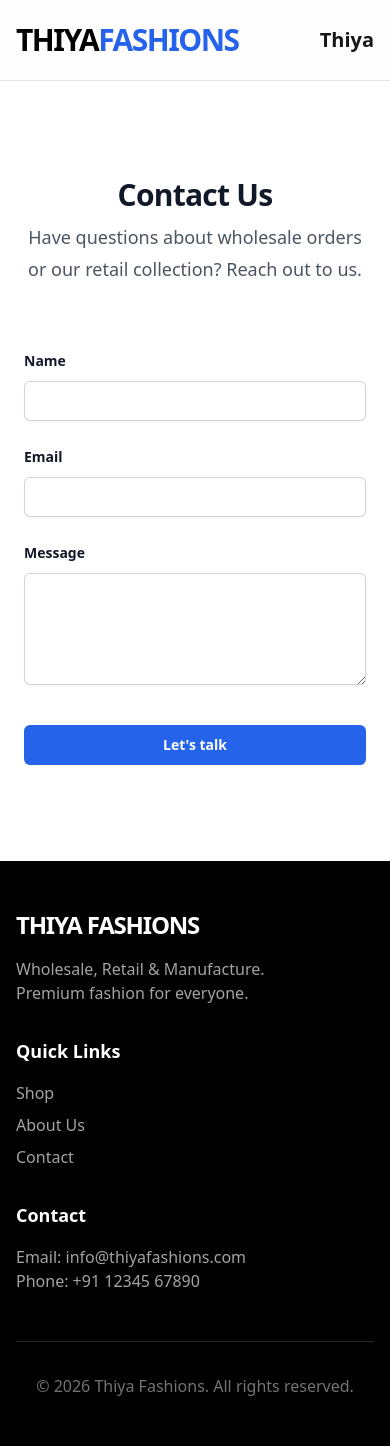
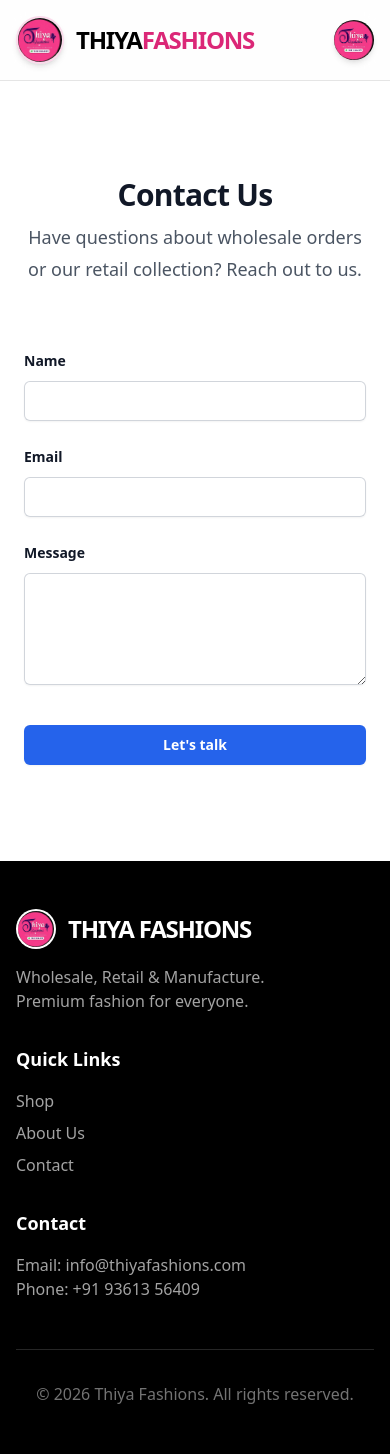
Before and after one commit to sivakrishmurugan91197-pixel/thiya_fashions_frontend, a Next.js app: page /contact in a window 390 px wide. Built offline with nearby package versions, Linux system fonts and the light colour scheme.

Commit message:
Integrate new Thiya Fashions YouTube logo, update phone numbers, and apply pink brand color accents

```diff
--- a/components/ThiyaLayout.jsx
+++ b/components/ThiyaLayout.jsx
@@ -8,8 +8,11 @@
                 <div className="max-w-7xl mx-auto px-4 sm:px-6 lg:px-8">
                     <div className="flex justify-between items-center h-20">
                         <div className="flex items-center">
-                            <Link href="/products" className="text-3xl font-black tracking-tighter text-black uppercase">
-                                Thiya<span className="text-blue-600">Fashions</span>
+                            <Link href="/products" className="flex items-center gap-3 group">
+                                <img src="/images/thiya_logo.png" alt="Thiya Fashions Logo" className="h-12 w-12 object-cover rounded-full shadow-md border-2 border-pink-500/20 group-hover:scale-105 transition-transform duration-200" />
+                                <span className="text-2xl font-black tracking-tighter text-black uppercase">
+                                    Thiya<span className="text-pink-600">Fashions</span>
+                                </span>
                             </Link>
                         </div>
                         <nav className="hidden md:flex space-x-8">
@@ -18,8 +21,9 @@
                             <Link href="/contact" className="text-neutral-600 hover:text-black transition-colors font-medium">Contact</Link>
                         </nav>
                         <div className="md:hidden">
-                            {/* Mobile menu button could go here */}
-                            <span className="text-xl font-bold">Thiya</span>
+                            <Link href="/products" className="flex items-center">
+                                <img src="/images/thiya_logo.png" alt="Thiya Fashions Logo" className="h-10 w-10 object-cover rounded-full shadow-md" />
+                            </Link>
                         </div>
                     </div>
                 </div>
@@ -35,7 +39,10 @@
                 <div className="max-w-7xl mx-auto px-4 sm:px-6 lg:px-8 py-12">
                     <div className="grid grid-cols-1 md:grid-cols-3 gap-8">
                         <div>
-                            <h3 className="text-2xl font-black tracking-tighter uppercase mb-4">Thiya Fashions</h3>
+                            <div className="flex items-center gap-3 mb-4">
+                                <img src="/images/thiya_logo.png" alt="Thiya Fashions Logo" className="h-10 w-10 object-cover rounded-full bg-white p-0.5" />
+                                <h3 className="text-2xl font-black tracking-tighter uppercase">Thiya Fashions</h3>
+                            </div>
                             <p className="text-neutral-400">Wholesale, Retail & Manufacture.<br/>Premium fashion for everyone.</p>
                         </div>
                         <div>
@@ -49,7 +56,7 @@
                         <div>
                             <h4 className="text-lg font-bold mb-4">Contact</h4>
                             <p className="text-neutral-400">Email: info@thiyafashions.com</p>
-                            <p className="text-neutral-400">Phone: +91 12345 67890</p>
+                            <p className="text-neutral-400">Phone: +91 93613 56409</p>
                         </div>
                     </div>
                     <div className="mt-12 pt-8 border-t border-neutral-800 text-center text-neutral-500">
--- a/pages/index.jsx
+++ b/pages/index.jsx
@@ -44,7 +44,7 @@
             <div className="bg-white py-24 sm:py-32">
                 <div className="mx-auto max-w-7xl px-6 lg:px-8">
                     <div className="mx-auto max-w-2xl lg:text-center">
-                        <h2 className="text-base font-bold leading-7 text-blue-600 uppercase tracking-widest">Thiya Fashions Exclusive</h2>
+                        <h2 className="text-base font-bold leading-7 text-pink-600 uppercase tracking-widest">Thiya Fashions Exclusive</h2>
                         <p className="mt-2 text-3xl font-black tracking-tight text-gray-900 sm:text-4xl">
                             Everything you need to look your best
                         </p>
@@ -57,7 +57,7 @@
                         <dl className="grid max-w-xl grid-cols-1 gap-x-8 gap-y-10 lg:max-w-none lg:grid-cols-2 lg:gap-y-16">
                             <div className="relative pl-16 group">
                                 <dt className="text-xl font-bold leading-7 text-gray-900">
-                                    <div className="absolute left-0 top-0 flex h-12 w-12 items-center justify-center rounded-lg bg-black text-white group-hover:bg-blue-600 transition-colors">
+                                    <div className="absolute left-0 top-0 flex h-12 w-12 items-center justify-center rounded-lg bg-black text-white group-hover:bg-pink-600 transition-colors">
                                         <svg className="h-6 w-6" fill="none" viewBox="0 0 24 24" strokeWidth="1.5" stroke="currentColor" aria-hidden="true">
                                           <path strokeLinecap="round" strokeLinejoin="round" d="M2.25 3h1.386c.51 0 .955.343 1.087.835l.383 1.437M7.5 14.25a3 3 0 00-3 3h15.75m-12.75-3h11.218c1.121-2.3 2.1-4.684 2.924-7.138a60.114 60.114 0 00-16.536-1.84M7.5 14.25L5.106 5.272M6 20.25a.75.75 0 11-1.5 0 .75.75 0 011.5 0zm12.75 0a.75.75 0 11-1.5 0 .75.75 0 011.5 0z" />
                                         </svg>
@@ -68,7 +68,7 @@
                             </div>
                             <div className="relative pl-16 group">
                                 <dt className="text-xl font-bold leading-7 text-gray-900">
-                                    <div className="absolute left-0 top-0 flex h-12 w-12 items-center justify-center rounded-lg bg-black text-white group-hover:bg-blue-600 transition-colors">
+                                    <div className="absolute left-0 top-0 flex h-12 w-12 items-center justify-center rounded-lg bg-black text-white group-hover:bg-pink-600 transition-colors">
                                         <svg className="h-6 w-6" fill="none" viewBox="0 0 24 24" strokeWidth="1.5" stroke="currentColor" aria-hidden="true">
                                             <path strokeLinecap="round" strokeLinejoin="round" d="M15.75 6a3.75 3.75 0 11-7.5 0 3.75 3.75 0 017.5 0zM4.501 20.118a7.5 7.5 0 0114.998 0A17.933 17.933 0 0112 21.75c-2.676 0-5.216-.584-7.499-1.632z" />
                                         </svg>
@@ -79,7 +79,7 @@
                             </div>
                             <div className="relative pl-16 group">
                                 <dt className="text-xl font-bold leading-7 text-gray-900">
-                                    <div className="absolute left-0 top-0 flex h-12 w-12 items-center justify-center rounded-lg bg-black text-white group-hover:bg-blue-600 transition-colors">
+                                    <div className="absolute left-0 top-0 flex h-12 w-12 items-center justify-center rounded-lg bg-black text-white group-hover:bg-pink-600 transition-colors">
                                         <svg className="h-6 w-6" fill="none" viewBox="0 0 24 24" strokeWidth="1.5" stroke="currentColor" aria-hidden="true">
                                           <path strokeLinecap="round" strokeLinejoin="round" d="M11.42 15.17L17.25 21A2.652 2.652 0 0021 17.25l-5.877-5.877M11.42 15.17l2.496-3.03c.317-.384.74-.626 1.208-.766M11.42 15.17l-4.655 5.653a2.548 2.548 0 11-3.586-3.586l6.837-5.63m5.108-.233c.55-.164 1.163-.188 1.743-.14a4.5 4.5 0 004.486-6.336l-3.276 3.277a3.004 3.004 0 01-2.25-2.25l3.276-3.276a4.5 4.5 0 00-6.336 4.486c.091 1.076-.071 2.264-.904 2.95l-.102.085m-1.745 1.437L5.909 7.5H4.5L2.25 3.75l1.5-1.5L7.5 4.5v1.409l4.26 4.26m-1.745 1.437l1.745-1.437m6.615 8.206L15.75 15.75M4.867 19.125h.008v.008h-.008v-.008z" />
                                         </svg>
@@ -90,7 +90,7 @@
                             </div>
                             <div className="relative pl-16 group">
                                 <dt className="text-xl font-bold leading-7 text-gray-900">
-                                    <div className="absolute left-0 top-0 flex h-12 w-12 items-center justify-center rounded-lg bg-black text-white group-hover:bg-blue-600 transition-colors">
+                                    <div className="absolute left-0 top-0 flex h-12 w-12 items-center justify-center rounded-lg bg-black text-white group-hover:bg-pink-600 transition-colors">
                                         <svg className="h-6 w-6" fill="none" viewBox="0 0 24 24" strokeWidth="1.5" stroke="currentColor" aria-hidden="true">
                                           <path strokeLinecap="round" strokeLinejoin="round" d="M12 21v-8.25M15.75 21v-8.25M8.25 21v-8.25M3 9l9-6 9 6m-1.5 12V10.332A48.36 48.36 0 0012 9.75c-2.551 0-5.056.2-7.5.582V21M3 21h18M12 6.75h.008v.008H12V6.75z" />
                                         </svg>
@@ -110,7 +110,7 @@
                 <h2 className="text-3xl font-black tracking-tight text-gray-900 sm:text-4xl">
                   Ready to upgrade your wardrobe?
                   <br />
-                  <span className="text-blue-600">Start exploring our collection today.</span>
+                  <span className="text-pink-600">Start exploring our collection today.</span>
                 </h2>
                 <div className="mt-10 flex items-center gap-x-6 lg:mt-0 lg:flex-shrink-0">
                   <Link
@@ -119,7 +119,7 @@
                   >
                     View All Products
                   </Link>
-                  <Link href="/contact" className="text-sm font-bold leading-6 text-gray-900 hover:text-blue-600 transition-colors">
+                  <Link href="/contact" className="text-sm font-bold leading-6 text-gray-900 hover:text-pink-600 transition-colors">
                     Contact Sales <span aria-hidden="true">→</span>
                   </Link>
                 </div>
```
Also changed, not shown: public/images/thiya_logo.png (added), 1 other file (tests, documents, lock files or other folders).
